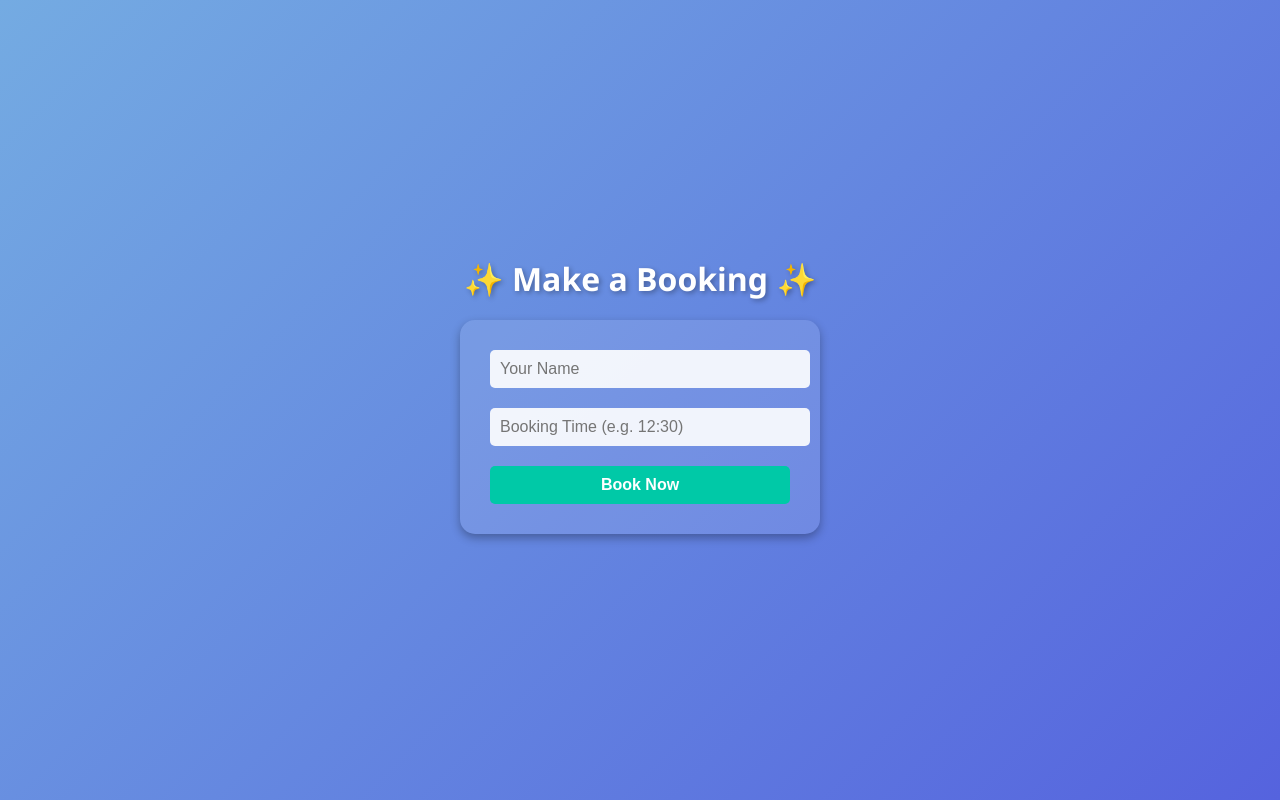
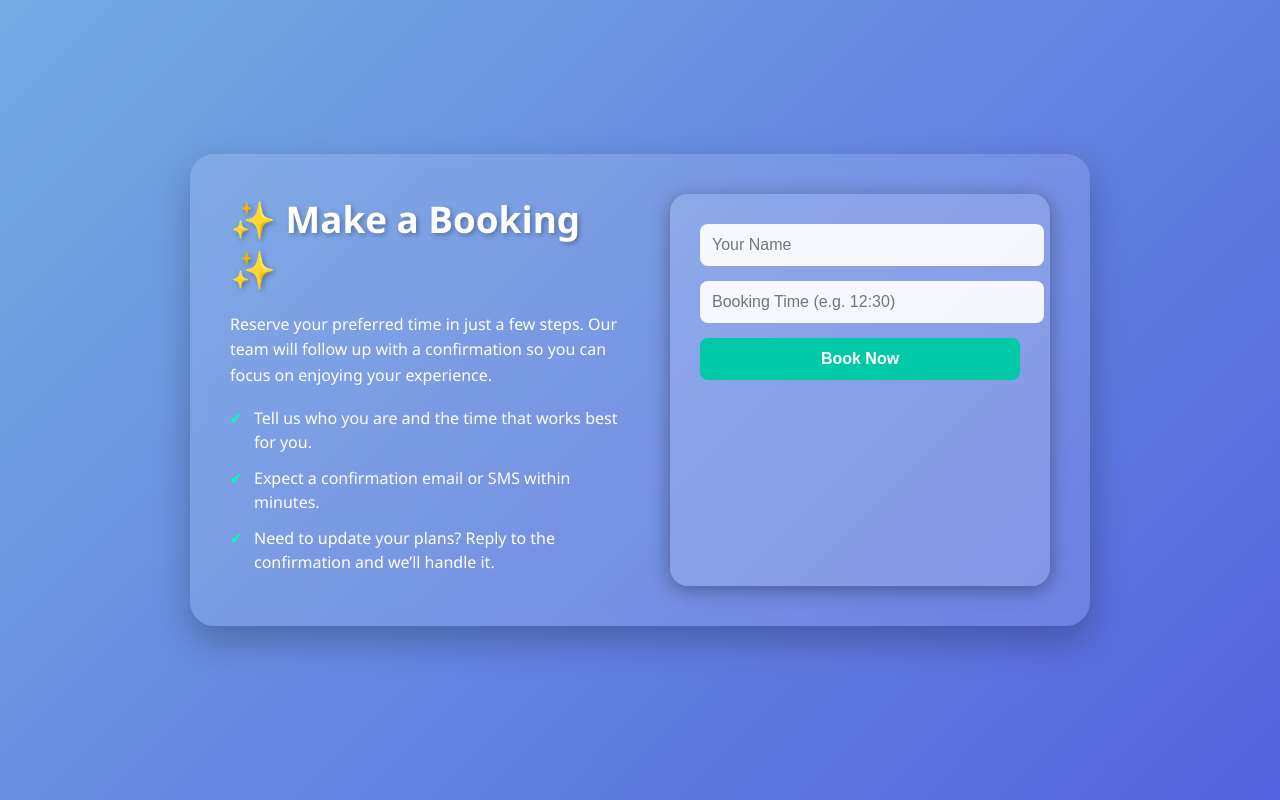
Before and after one commit to andyfast20-sketch/booking_app, a Flask app: template templates/booking.html in a window 1280 px wide. Run offline with Flask 3, Linux system fonts and the light colour scheme; the template is opened without the code that fills it, so the values that code supplies are empty.

Commit message:
Create two-column layout for booking page

```diff
--- a/templates/booking.html
+++ b/templates/booking.html
@@ -10,40 +10,93 @@
             background: linear-gradient(135deg, #74ABE2, #5563DE);
             font-family: "Segoe UI", Tahoma, Geneva, Verdana, sans-serif;
             color: white;
+            min-height: 100vh;
+            margin: 0;
+            display: flex;
+            align-items: center;
+            justify-content: center;
+            padding: 40px 20px;
+            box-sizing: border-box;
+        }
+
+        .page {
+            width: 100%;
+            max-width: 900px;
+        }
+
+        .content {
+            background-color: rgba(255, 255, 255, 0.12);
+            display: flex;
+            gap: 40px;
+            padding: 40px;
+            border-radius: 24px;
+            box-shadow: 0 15px 35px rgba(0, 0, 0, 0.25);
+            backdrop-filter: blur(6px);
+        }
+
+        .info {
+            flex: 1;
             display: flex;
             flex-direction: column;
-            align-items: center;
-            justify-content: center;
-            height: 100vh;
+            gap: 18px;
+        }
+
+        .info h1 {
+            font-size: 2.3rem;
+            margin: 0;
+            text-shadow: 2px 2px 5px rgba(0,0,0,0.3);
+        }
+
+        .info p {
+            line-height: 1.6;
             margin: 0;
         }
 
-        h1 {
-            font-size: 2rem;
-            margin-bottom: 20px;
-            text-shadow: 2px 2px 5px rgba(0,0,0,0.3);
+        .info ul {
+            list-style: none;
+            margin: 0;
+            padding: 0;
+        }
+
+        .info li {
+            margin-bottom: 12px;
+            padding-left: 24px;
+            position: relative;
+            line-height: 1.5;
+        }
+
+        .info li::before {
+            content: "✔";
+            position: absolute;
+            left: 0;
+            color: #00FFB3;
+        }
+
+        .form-card {
+            flex: 0 0 320px;
+            background-color: rgba(255, 255, 255, 0.15);
+            border-radius: 18px;
+            padding: 30px;
+            box-shadow: 0 4px 20px rgba(0, 0, 0, 0.35);
+            text-align: center;
         }
 
         form {
-            background-color: rgba(255, 255, 255, 0.1);
-            padding: 20px 30px;
-            border-radius: 15px;
-            box-shadow: 0 4px 10px rgba(0, 0, 0, 0.3);
-            width: 300px;
-            text-align: center;
+            display: flex;
+            flex-direction: column;
+            gap: 15px;
         }
 
         input, button {
             width: 100%;
-            padding: 10px;
-            margin: 10px 0;
+            padding: 12px;
             border: none;
-            border-radius: 5px;
+            border-radius: 8px;
             font-size: 1rem;
         }
 
         input {
-            background-color: rgba(255,255,255,0.9);
+            background-color: rgba(255,255,255,0.92);
             color: #333;
         }
 
@@ -57,25 +110,50 @@
 
         button:hover {
             background-color: #00A387;
-            transform: scale(1.05);
+            transform: scale(1.03);
         }
 
         #response {
-            margin-top: 15px;
+            margin-top: 20px;
             font-weight: bold;
+            text-align: center;
+        }
+
+        @media (max-width: 768px) {
+            .content {
+                flex-direction: column;
+                padding: 30px 24px;
+            }
+
+            .form-card {
+                flex: 1;
+            }
         }
     </style>
 </head>
 
 <body>
+    <div class="page">
+        <div class="content">
+            <div class="info">
                 <h1>✨ Make a Booking ✨</h1>
+                <p>Reserve your preferred time in just a few steps. Our team will follow up with a confirmation so you can focus on enjoying your experience.</p>
+                <ul>
+                    <li>Tell us who you are and the time that works best for you.</li>
+                    <li>Expect a confirmation email or SMS within minutes.</li>
+                    <li>Need to update your plans? Reply to the confirmation and we’ll handle it.</li>
+                </ul>
+            </div>
+            <div class="form-card">
                 <form id="bookingForm">
                     <input type="text" id="name" placeholder="Your Name" required>
                     <input type="text" id="time" placeholder="Booking Time (e.g. 12:30)" required>
                     <button type="submit">Book Now</button>
                 </form>
-
+            </div>
+        </div>
         <p id="response"></p>
+    </div>
 
     <script>
         document.getElementById("bookingForm").onsubmit = async (e) => {
```
Lines whose indentation alone changed are shown as unchanged.
